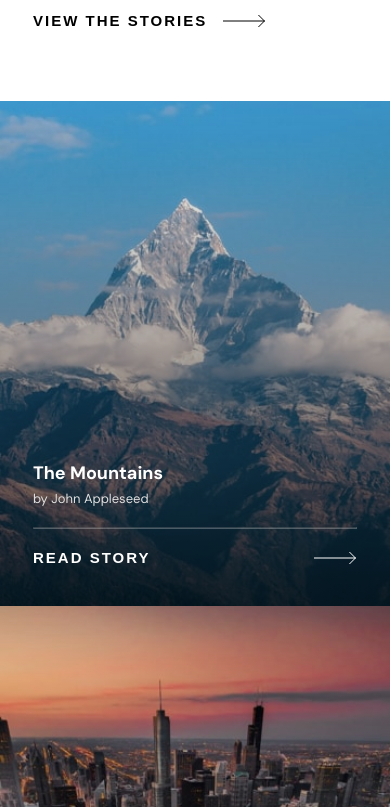
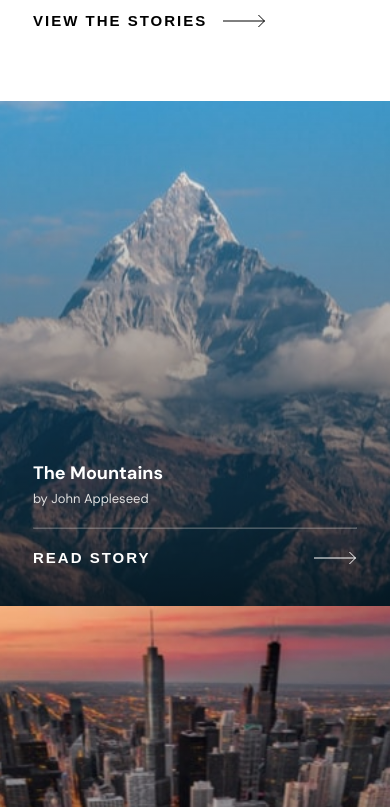
Before and after one commit to AjeaSmith/fem-photosnap, a website built with Vite: page index.html in a window 390 px wide. Shown: the part 2037-2844 px from the top of the page. Built offline with nearby package versions, Linux system fonts and the light colour scheme.

Commit message:
used mobile images for smaller devices

```diff
--- a/sass/components/_stories.scss
+++ b/sass/components/_stories.scss
@@ -1,6 +1,6 @@
 @use "../base/colors" as *;
 @use "../mixins/breakpoints" as *;
-@use "../utils/utils" as *;
+@use "../utils/background-images" as *;
 // Bottom stories grid
 .stories {
 	display: grid;
--- a/sass/utils/_utils.scss
+++ b/sass/utils/_background-images.scss
@@ -1,3 +1,4 @@
+@use "../mixins/breakpoints" as *;
 @mixin story-background-images {
 	@for $i from 1 through 16 {
 		&--item#{$i} {
@@ -48,6 +49,15 @@
 					rgba(0, 0, 0, 0.6612)
 				),
 				url("/assets/stories/desktop/#{$image}");
+
+			@include for-phone-only {
+				background-image: linear-gradient(
+						to bottom,
+						rgba(0, 0, 0, 0.0001),
+						rgba(0, 0, 0, 0.6612)
+					),
+					url("/assets/stories/mobile/#{$image}");
+			}
 		}
 	}
 }
```
